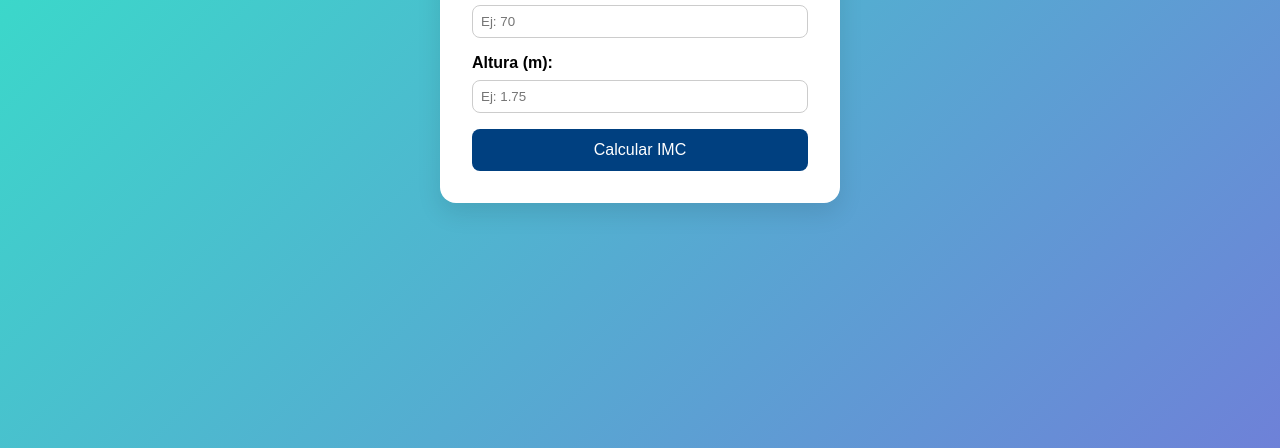
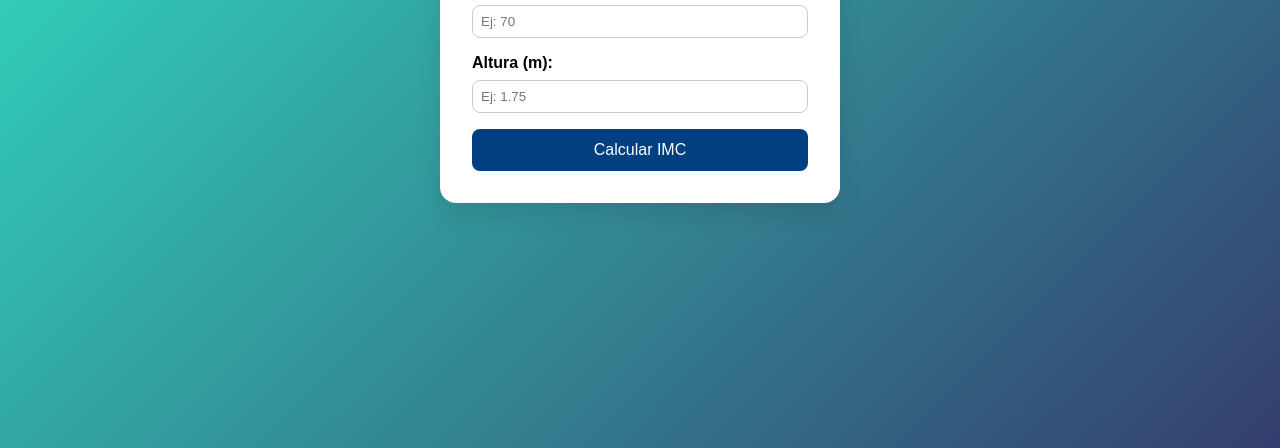
Before and after one commit to SebasDev27/SPA_IMC, a plain HTML site: page index.html in a window 1280 px wide. Shown: the part 352-800 px from the top of the page. Drawn offline with Linux system fonts and the light colour scheme.

Commit message:
end: projects is finish complete

```diff
--- a/src/css/style.css
+++ b/src/css/style.css
@@ -10,7 +10,7 @@ body {
     justify-content: center;
     align-items: center;
     min-height: 100vh;
-    background: linear-gradient(135deg, #31e9c7, #6e81d8);
+    background: linear-gradient(135deg, #31e9c7, #343e6e);
 }
 
 
```
